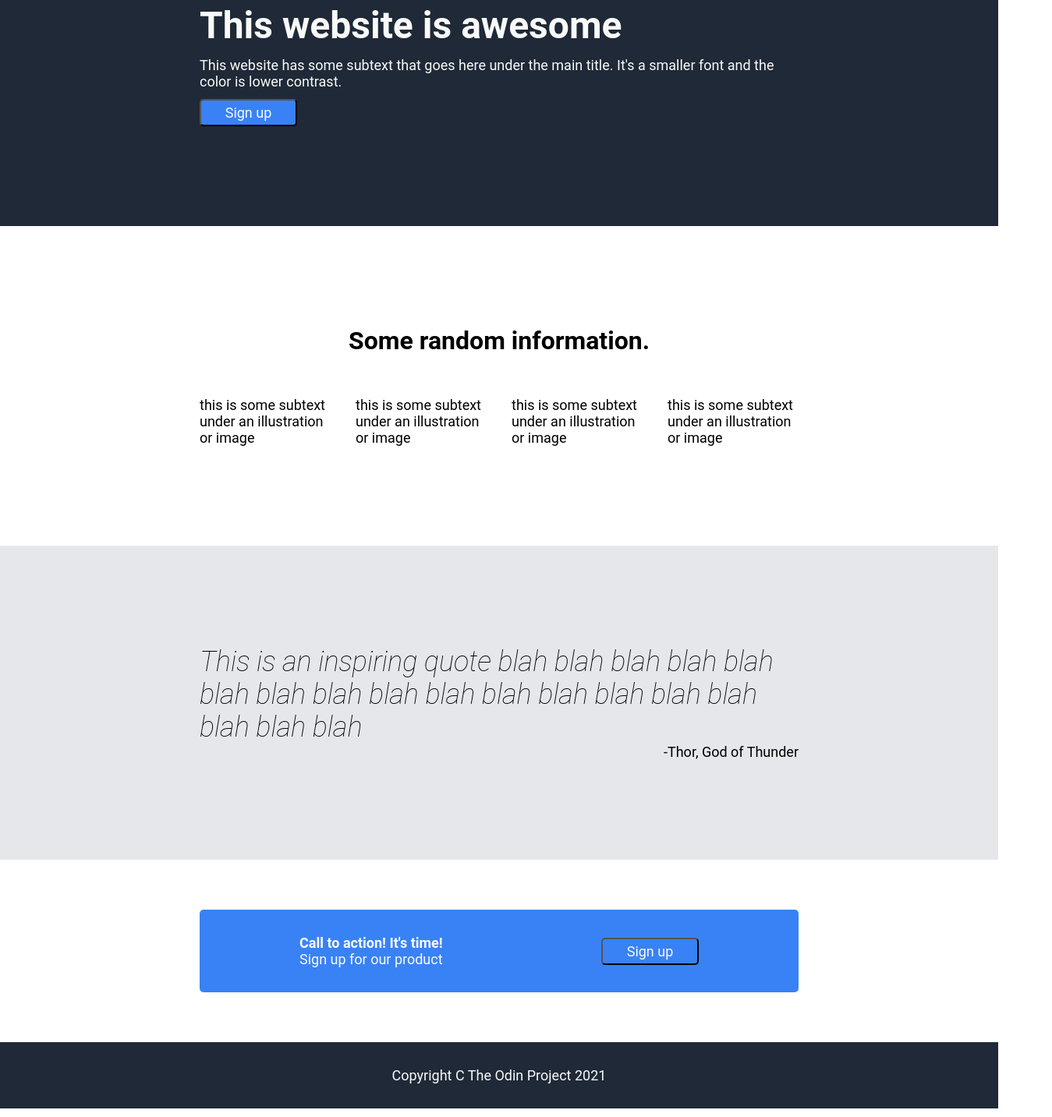
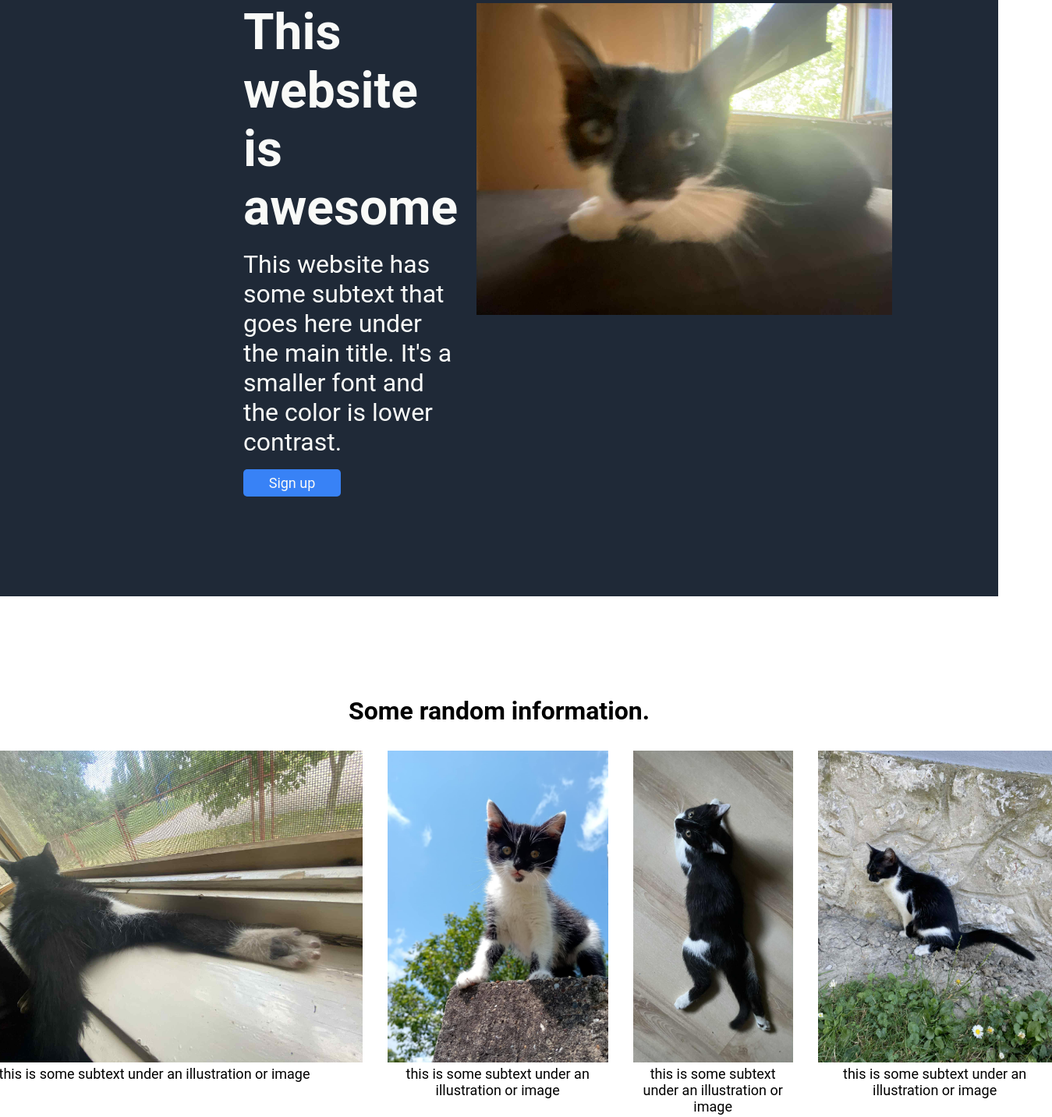
Before and after one commit to MarkusIfquil/Odin-Landing-Page, a plain HTML site: page index.html in a window 1280 px wide. Shown: the part 155-1588 px from the top of the page at 78% size, 1349 px wide, since content can reach past the window. Drawn offline with Linux system fonts and the light colour scheme.

Commit message:
added cat pictures, centered text on second block, changed buttons and rounding

```diff
--- a/index.html
+++ b/index.html
@@ -25,26 +25,26 @@
             <p>This website has some subtext that goes here under the main title. It's a smaller font and the color is lower contrast.</p>
             <button>Sign up</button>
         </div>
-        <img>
+        <img src="images/nyurga1.jpg">
     </div>
 
     <div class="second-block">
         <h1>Some random information.</h1>
         <ul>
             <li>
-                <img>
+                <img src="images/nyurga0.jpg">
                 <p>this is some subtext under an illustration or image</p>
             </li>
             <li>
-                <img>
+                <img src="images/nyurga2.jpg">
                 <p>this is some subtext under an illustration or image</p>
             </li>
             <li>
-                <img>
+                <img src="images/nyurga3.jpg">
                 <p>this is some subtext under an illustration or image</p>
             </li>
             <li>
-                <img>
+                <img src="images/nyurga4.jpg">
                 <p>this is some subtext under an illustration or image</p>
             </li>
         </ul>
--- a/style.css
+++ b/style.css
@@ -13,6 +13,15 @@ body {
 
 ul {
     list-style-type: none;
+}
+
+img {
+    height: 400px;
+    width: auto;
+}
+
+button {
+    border: none;
 }
 
 .header {
@@ -39,7 +48,7 @@ ul {
 .first-block {
     display: flex;
     gap: 24px;
-    padding: 128px 256px;
+    padding: 128px 312px;
     justify-content: space-between;
     color: #F9FAF8;
     background-color: #1F2937;
@@ -48,7 +57,16 @@ ul {
 .text-and-button {
     display: flex;
     flex-direction: column;
-    gap: 12px;
+    gap: 16px;
+}
+
+.hero-text {
+    font-size: 64px;
+    font-weight: bold;
+}
+
+.text-and-button p {
+    font-size: 32px;
 }
 
 .text-and-button button {
@@ -57,11 +75,6 @@ ul {
     border-radius: 5px;
     max-width: 125px;
     height: 35px;
-}
-
-.hero-text {
-    font-size: 48px;
-    font-weight: bold;
 }
 
 .second-block {
@@ -78,7 +91,9 @@ ul {
 
 .second-block ul {
     display: flex;
+    justify-content: center;
     gap: 32px;
+    text-align: center;
 }
 
 .third-block {
@@ -101,7 +116,7 @@ ul {
     align-items: center;
     padding: 32px 128px;
     margin: 64px 256px;
-    border-radius: 5px;
+    border-radius: 15px;
     background-color: #3882F6;
     color: #F9FAF8;
 }
@@ -114,7 +129,8 @@ ul {
 .fourth-block button {
     background-color: #3882F6;
     color: #F9FAF8;
-    border-radius: 5px;
+    border-radius: 15px;
+    border: 1px solid #F9FAF8;
     width: 125px;
     height: 35px;
 }
```
Also changed, not shown: images/nyurga0.jpg (added), images/nyurga1.jpg (added), images/nyurga2.jpg (added), images/nyurga3.jpg (added), images/nyurga4.jpg (added).
